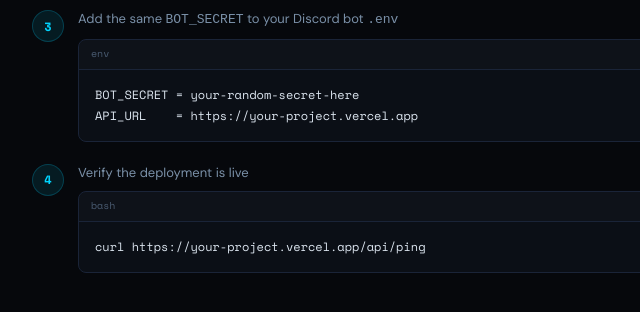
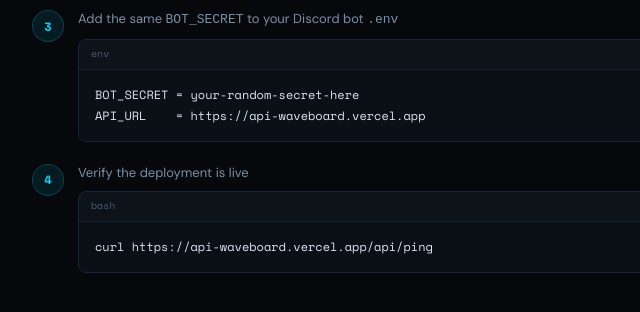
Before and after one commit to tadakuro/wb-api, a website: page public/index.html in a window 1280 px wide. Shown: the part 2344-2656 px from the top of the page, 264-904 px from the left. Drawn offline with nearby package versions, Linux system fonts and the light colour scheme; no server answers.

Commit message:
Update index.html

```diff
--- a/public/index.html
+++ b/public/index.html
@@ -371,7 +371,7 @@
       <div class="page-title">WaveBoard <span>API</span></div>
       <div class="page-subtitle">Session key management for the WaveBoard desktop app. Vercel serverless + MongoDB Atlas, authenticated via Discord bot.</div>
       <div class="meta-row">
-        <div class="meta-chip"><span class="mc-label">Base URL</span><span class="mc-val">your-project.vercel.app</span></div>
+        <div class="meta-chip"><span class="mc-label">Base URL</span><span class="mc-val">api-waveboard.vercel.app</span></div>
         <div class="meta-chip"><span class="mc-label">Database</span><span class="mc-val">MongoDB Atlas</span></div>
         <div class="meta-chip"><span class="mc-label">Runtime</span><span class="mc-val">Vercel Serverless</span></div>
         <div class="meta-chip"><span class="mc-label">Auth</span><span class="mc-val">x-bot-secret</span></div>
@@ -641,7 +641,7 @@ BOT_SECRET  = your-random-secret-here</pre>
             <div class="code-block">
               <div class="code-bar"><span class="code-bar-label">env</span><button class="code-copy" onclick="copyCode(this)">copy</button></div>
               <pre>BOT_SECRET = your-random-secret-here
-API_URL    = https://your-project.vercel.app</pre>
+API_URL    = https://api-waveboard.vercel.app</pre>
             </div>
           </div>
         </div>
@@ -651,7 +651,7 @@ API_URL    = https://your-project.vercel.app</pre>
             <p>Verify the deployment is live</p>
             <div class="code-block">
               <div class="code-bar"><span class="code-bar-label">bash</span></div>
-              <pre>curl https://your-project.vercel.app/api/ping</pre>
+              <pre>curl https://api-waveboard.vercel.app/api/ping</pre>
             </div>
           </div>
         </div>
```
